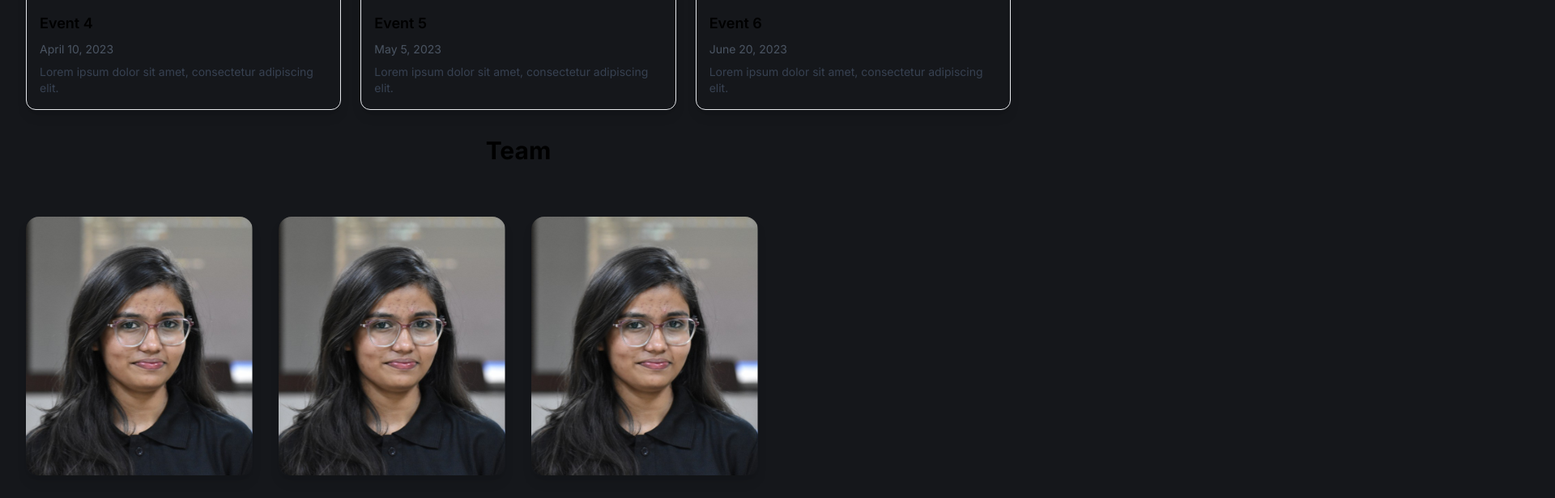
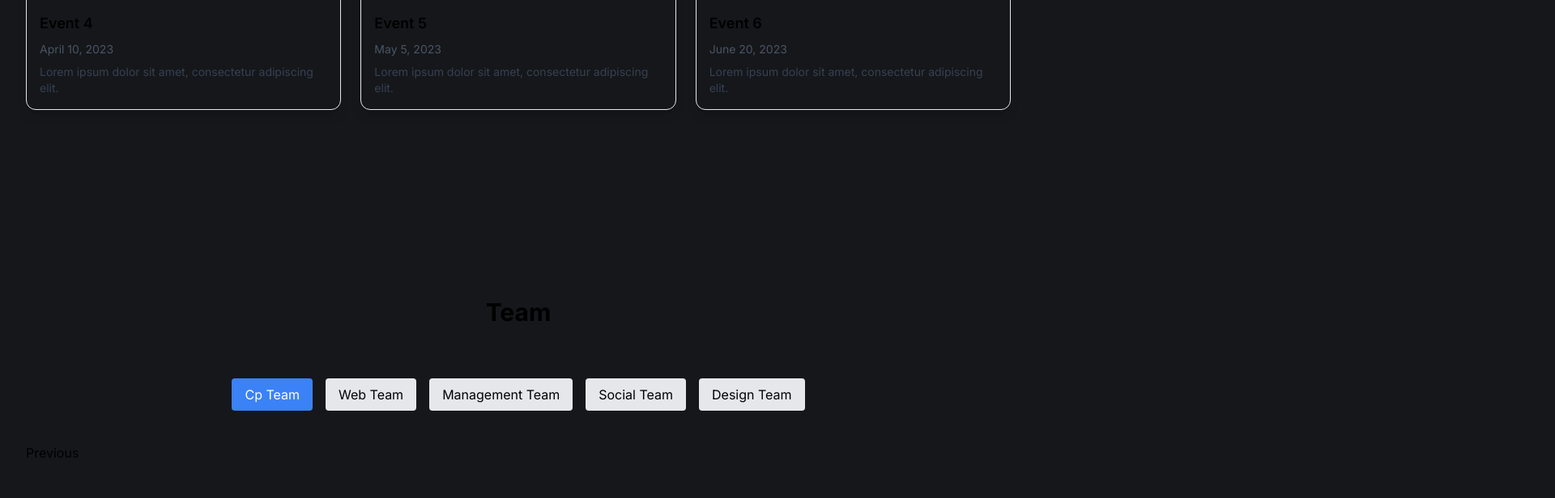
Before and after one commit to Mefisto04/gdsc-site, a Next.js app: page / in a window 1280 px wide. Shown: the part 2680-3296 px from the top of the page at 81% size, 1920 px wide, since content can reach past the window. Built offline with nearby package versions, Linux system fonts and the light colour scheme.

Commit message:
Teams Checkpoint

```diff
--- a/app/Team.tsx
+++ b/app/Team.tsx
@@ -1,45 +1,161 @@
-import Image from "next/image";
-import { Carousel } from "react-responsive-carousel";
+'use client'
+import React, { useState } from 'react';
+import Image from 'next/image';
+import Slider from 'react-slick';
 
 function Team() {
-  const team = [
+  const teams = {
+    lead: [
       {
-      Name: "Jaya Singh",
-      pos: "GDSC Lead 2023-24",
-      img: "/didi.svg",
+        Name: 'Jaya Singh',
+        pos: 'GDSC Lead 2023-24',
+        img: '/didi.svg',
+      },
+    ],
+    cp: [
+      {
+        Name: 'Yo',
+        pos: 'CP Lead 2023-24',
+        img: '/didi.svg',
+      },
+      // Add other CP team members here
+    ],
+    web: [
+      {
+        Name: 'Yo',
+        pos: 'CP Lead 2023-24',
+        img: '/didi.svg',
+      },
+      // Add your Web team members here
+    ],
+    management: [
+      {
+        Name: 'Yo',
+        pos: 'CP Lead 2023-24',
+        img: '/didi.svg',
+      },
+      // Add your Management team members here
+    ],
+    social: [
+      {
+        Name: 'Yo',
+        pos: 'CP Lead 2023-24',
+        img: '/didi.svg',
+      },
+      // Add your Social team members here
+    ],
+    design: [
+      {
+        Name: 'Yo',
+        pos: 'CP Lead 2023-24',
+        img: '/didi.svg',
       },
       {
-      Name: "Jaya Singh",
-      pos: "GDSC Lead 2023-24",
-      img: "/didi.svg",
+        Name: 'Yo',
+        pos: 'CP Lead 2023-24',
+        img: '/didi.svg',
       },
       {
-      Name: "Jaya Singh",
-      pos: "GDSC Lead 2023-24",
-      img: "/didi.svg",
+        Name: 'Yo1',
+        pos: 'CP Lead 2023-24',
+        img: '/didi.svg',
       },
-  ];
+      {
+        Name: 'Yo2',
+        pos: 'CP Lead 2023-24',
+        img: '/didi.svg',
+      },
+      {
+        Name: 'Yo3',
+        pos: 'CP Lead 2023-24',
+        img: '/didi.svg',
+      },
+      {
+        Name: 'Yo4',
+        pos: 'CP Lead 2023-24',
+        img: '/didi.svg',
+      },
+      {
+        Name: 'Yo5',
+        pos: 'CP Lead 2023-24',
+        img: '/didi.svg',
+      },
+      // Add your Design team members here
+    ],
+  };
 
+  const [selectedTeam, setSelectedTeam] = useState('cp'); // Default to 'cp' for demo
+
+  const settings = {
+    dots: true,
+    infinite: true,
+    speed: 500,
+    slidesToShow: 3,
+    slidesToScroll: 3,
+    responsive: [
+      {
+        breakpoint: 1024,
+        settings: {
+          slidesToShow: 2,
+          slidesToScroll: 2,
+          infinite: true,
+          dots: true,
+        },
+      },
+      {
+        breakpoint: 600,
+        settings: {
+          slidesToShow: 1,
+          slidesToScroll: 1,
+          initialSlide: 1,
+        },
+      },
+    ],
+  };
+
+  const renderTeamMembers = (team) => {
+    const combinedTeam = [...teams.lead, ...teams[team]];
     return (
-    <div className="py-10 mt-20">
-      {/* Header */}
-      <p className="flex justify-center mb-16 font-bold text-3xl">Team</p>
-
-      {/* Carousel */}
-        <div className="grid grid-cols-1 md:grid-cols-2 lg:grid-cols-4 px-8 gap-8 w-full">
-          {team.map((teamMember, index) => (
-            <div key={index} className="rounded-xl overflow-hidden shadow-lg">
-              <div className="relative h-80">
-                <Image
-                  src={teamMember.img}
-                  alt={teamMember.Name}
-                  layout="fill"
-                  objectFit="cover"
-                  className="rounded-2xl"
-                />
+      <div>
+      <Slider {...settings}>
+        {combinedTeam.map((teamMember, index) => (
+          <div key={index} className="p-4">
+            <div className="rounded-xl overflow-hidden shadow-lg">
+              <div className="relative h-80 w-full">
+                <Image src={teamMember.img} alt={teamMember.Name} layout="fill" objectFit="cover" className="rounded-2xl" />
+                <div className="absolute bottom-4 left-4 text-white">
+                  <p className="text-lg font-bold">{teamMember.Name}</p>
+                  <p className="text-sm">{teamMember.pos}</p>
+                </div>
+              </div>
             </div>
           </div>
         ))}
+      </Slider>
+      </div>
+    );
+  };
+
+  const renderTeamSelectionButtons = () => (
+    <div className="flex justify-center my-10">
+      {Object.keys(teams).filter(team => team !== 'lead').map((team, index) => (
+        <button
+          key={index}
+          className={`px-4 py-2 rounded mx-2 ${selectedTeam === team ? 'bg-blue-500 text-white' : 'bg-gray-200'}`}
+          onClick={() => setSelectedTeam(team)}
+        >
+          {team.charAt(0).toUpperCase() + team.slice(1)} Team
+        </button>
+      ))}
+    </div>
+  );
+
+  return (
+    <div className="mt-80 mb-40">
+      <p className="flex justify-center mb-16 font-bold text-3xl">Team</p>
+      {renderTeamSelectionButtons()}
+      <div className="px-8">
+        {renderTeamMembers(selectedTeam)}
       </div>
     </div>
   );
--- a/app/globals.css
+++ b/app/globals.css
@@ -1,6 +1,8 @@
 @tailwind base;
 @tailwind components;
 @tailwind utilities;
+@import "~slick-carousel/slick/slick.css";
+@import "~slick-carousel/slick/slick-theme.css";
 
 :root {
   --foreground-rgb: 0, 0, 0;
--- a/package.json
+++ b/package.json
@@ -13,7 +13,9 @@
     "react": "^18",
     "react-dom": "^18",
     "react-icons": "^5.0.1",
-    "react-responsive-carousel": "^3.2.23"
+    "react-responsive-carousel": "^3.2.23",
+    "react-slick": "^0.30.2",
+    "slick-carousel": "^1.8.1"
   },
   "devDependencies": {
     "@types/node": "^20",
```
Also changed, not shown: 1 other file (tests, documents, lock files or other folders). Lines whose indentation alone changed are shown as unchanged.
